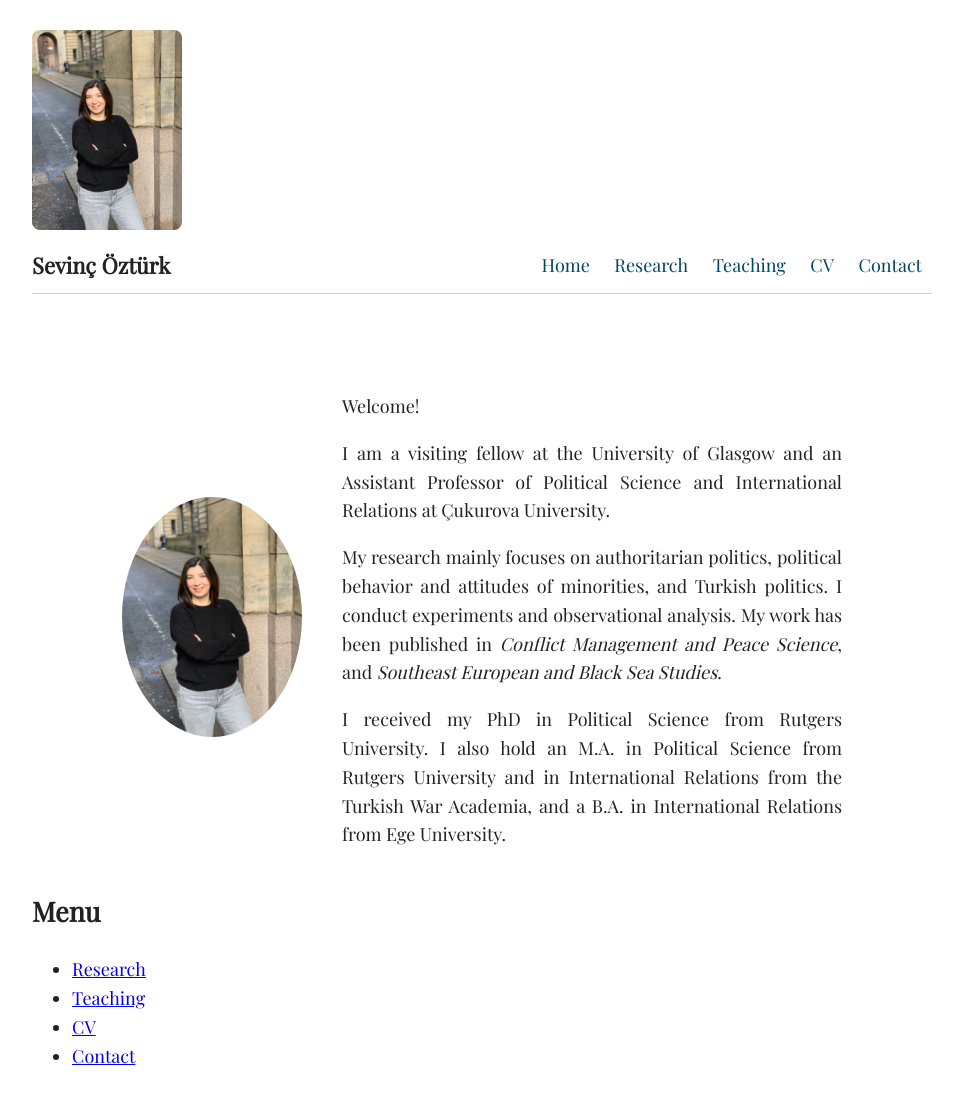
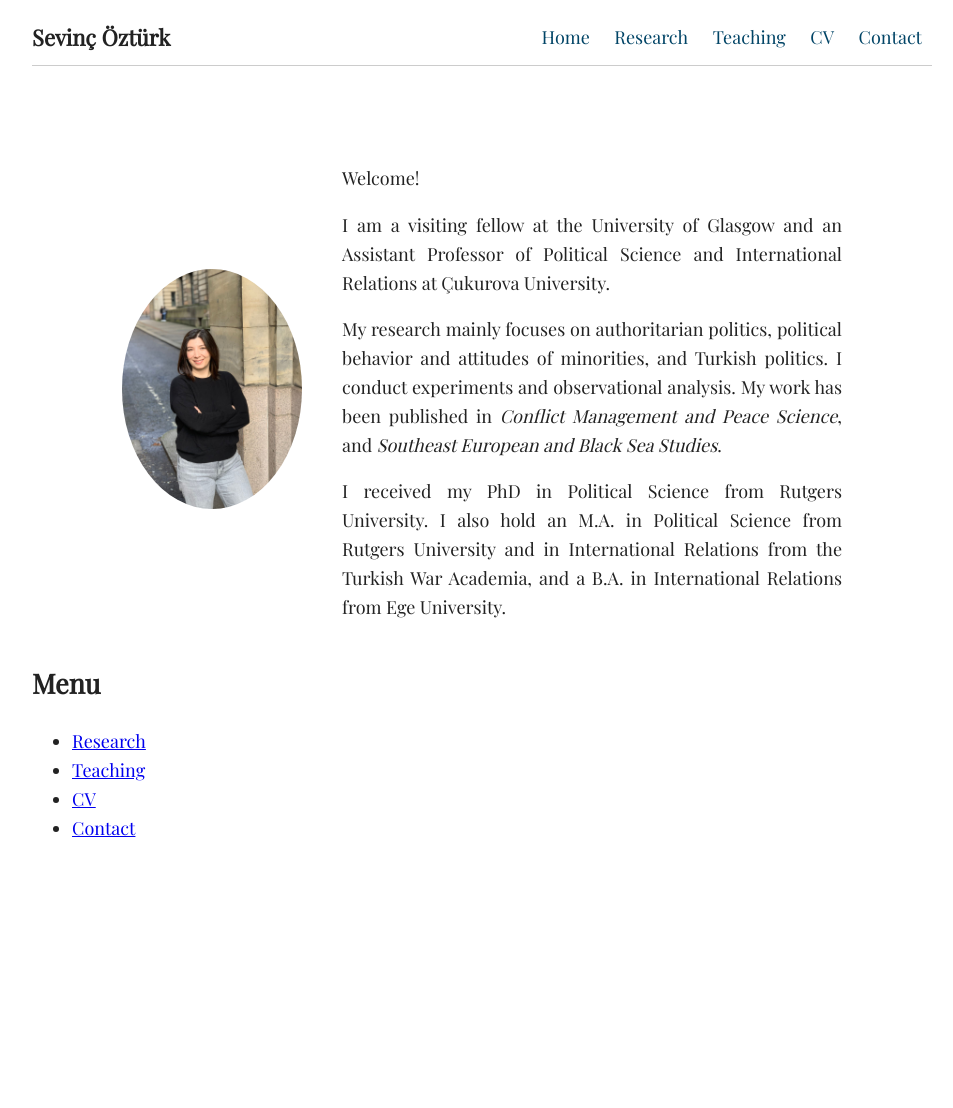
Before and after one commit to SevincOzturk/sevincozturk.github.io, a Jekyll site: the page built from index.md, in a window 1280 px wide. Shown: the whole page, without its empty margins (158-1111 px from the left). Built offline with Jekyll 4.4.1, drawn with Linux system fonts in a browser that asks for light colours; after the commit the page ends 900 px from its top, so only the background shows below that.

Commit message:
Update default.html

```diff
--- a/_layouts/default.html
+++ b/_layouts/default.html
@@ -10,15 +10,6 @@
   <link href="https://fonts.googleapis.com/css2?family=Playfair+Display&display=swap" rel="stylesheet">
 </head>
 <body style="font-family: 'Playfair Display', serif; font-size: 18px; line-height: 1.6; max-width: 900px; margin: auto; padding: 20px;">
-  <body>
-  <img src="{{ '/assets/Sevinc_photo.jpeg' | relative_url }}" alt="Sevinç Öztürk" style="width:150px; border-radius: 8px; margin: 10px 0;">
-
-
-
-
-
-
-
 
 
 
```
